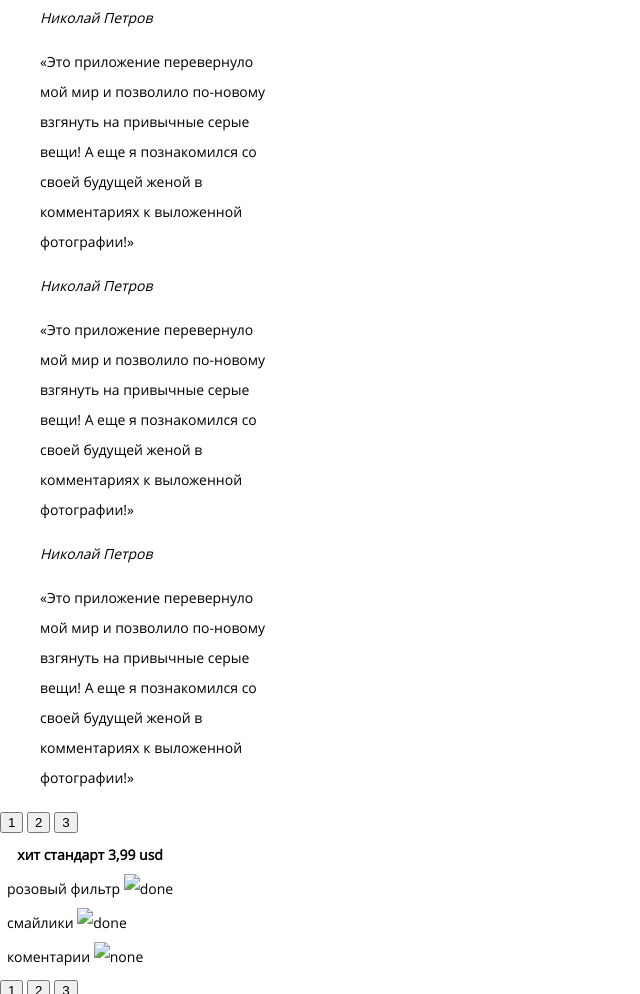
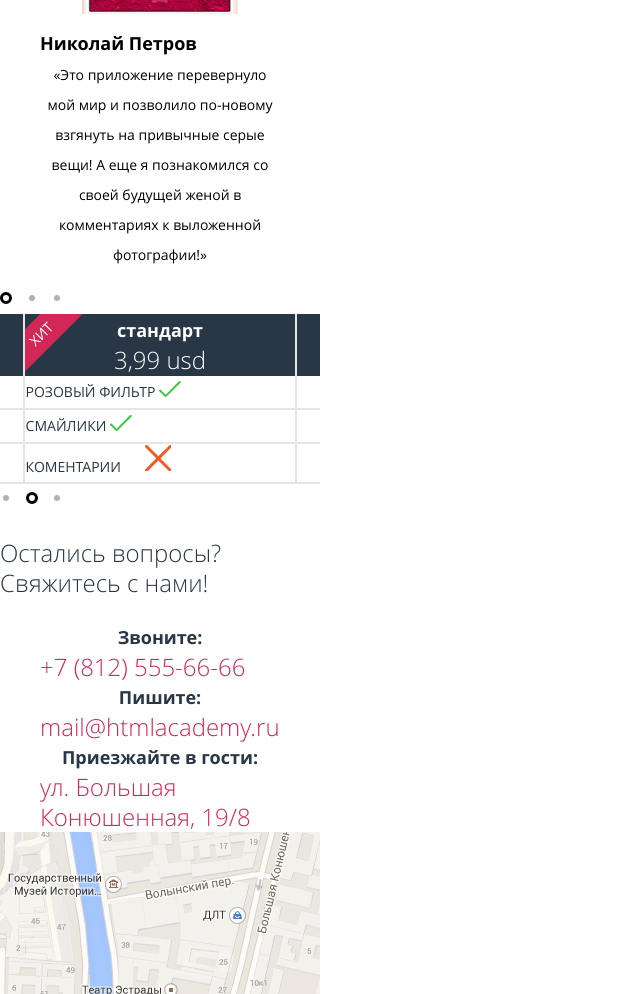
Before and after one commit to Alexey197/552287-pink, a website: page source/index.html in a window 1280 px wide. Shown: the part 1806-2800 px from the top of the page, without its empty margins (0-640 px from the left). Drawn offline with nearby package versions, Linux system fonts and the light colour scheme; files that its build step writes are made by us from their sources.

Commit message:
base styles index.html

```diff
--- a/source/index.html
+++ b/source/index.html
@@ -105,7 +105,7 @@
         </blockquote>
       </div>
       <div class="slider">
-        <button class="slider__toggle" type="button">1</button>
+        <button class="slider__toggle slider__toggle--active" type="button">1</button>
         <button class="slider__toggle" type="button">2</button>
         <button class="slider__toggle" type="button">3</button>
       </div>
@@ -117,7 +117,7 @@
         <tr>
           <th class="price__head"></th>
           <th class="price__head">
-            <span class="price__description price__description--label">хит</span>
+            <!--<span class="price__description price__description&#45;&#45;label">хит</span>-->
             <span class="price__description price__description--title">стандарт</span>
             <span class="price__description price__description--value">3,99 usd</span>
           </th>
@@ -125,34 +125,40 @@
         </tr>
         <tr>
           <td class="price__field"></td>
-          <td class="price__field">
+          <td class="price__field price__field--col-2">
             <span class="price__text">розовый фильтр</span>
-            <img class="price__image price__image--done" src="#" alt="done">
+            <svg class="price-image price-image--yes" version="1.0" id="Layer_1" xmlns="http://www.w3.org/2000/svg" xmlns:xlink="http://www.w3.org/1999/xlink" x="0px" y="0px" width="21.698px" height="16.09px" viewBox="-82.357 4.875 21.698 16.09" enable-background="new -82.357 4.875 21.698 16.09" xml:space="preserve">
+              <path d="M-60.953,5.167c-0.391-0.391-1.023-0.391-1.414,0L-75.75,18.551l-4.9-4.9c-0.391-0.391-1.023-0.391-1.414,0 s-0.391,1.023,0,1.414l5.607,5.607c0.195,0.195,0.451,0.293,0.707,0.293s0.512-0.098,0.707-0.293l14.09-14.0 C-60.562,6.191-60.562,5.558-60.953,5.167z"/>
+            </svg>
+          </td>
+          <td class="price__field"></td>
+        </tr>
+        <tr>
+          <td class="price__field"></td>
+          <td class="price__field price__field--col-2">
+            <span class="price__text">смайлики</span>
+            <svg class="price-image price-image--yes" version="1.0" id="Layer_1" xmlns="http://www.w3.org/2000/svg" xmlns:xlink="http://www.w3.org/1999/xlink" x="0px" y="0px" width="21.698px" height="16.09px" viewBox="-82.357 4.875 21.698 16.09" enable-background="new -82.357 4.875 21.698 16.09" xml:space="preserve">
+              <path d="M-60.953,5.167c-0.391-0.391-1.023-0.391-1.414,0L-75.75,18.551l-4.9-4.9c-0.391-0.391-1.023-0.391-1.414,0 s-0.391,1.023,0,1.414l5.607,5.607c0.195,0.195,0.451,0.293,0.707,0.293s0.512-0.098,0.707-0.293l14.09-14.0 C-60.562,6.191-60.562,5.558-60.953,5.167z"/>
+            </svg>
           </td>
           <td class="price__field"></td>
         </tr>
         <tr>
           <td class="price__field"></td>
           <td class="price__field">
-            <span class="price__text">смайлики</span>
-            <img class="price__image price__image--done" src="#" alt="done">
-          </td>
-          <td class="price__field"></td>
-        </tr>
-        <tr>
-          <td class="price__field"></td>
-          <td class="price__field">
-            <span class="price__text">коментарии</span>
-            <img class="price__image price__image--none" src="#" alt="none">
+            <span class="price__text price__field--col-2">коментарии</span>
+            <svg class="price-image price-image--no" version="1.0" id="Layer_1" xmlns="http://www.w3.org/2000/svg" xmlns:xlink="http://www.w3.org/1999/xlink" x="0px" y="0px" width="26.752px" height="26.752px" viewBox="0 0 26.752 26.752" enable-background="new 0 0 26.752 26.752" xml:space="preserve">
+              <path d="M15.497,13.376L26.312,2.562c0.586-0.585,0.586-1.535,0-2.121s-1.535-0.586-2.121,0L13.376,11.255L2.562,0.439 c-0.586-0.586-1.535-0.586-2.121,0c-0.586,0.585-0.586,1.535,0,2.121l10.814,10.815L0.439,24.19c-0.586,0.586-0.586,1.535,0,2.121 c0.293,0.293,0.677,0.439,1.061,0.439s0.768-0.146,1.061-0.439l10.815-10.814L24.19,26.312c0.293,0.293,0.677,0.439,1.061,0.439 s0.768-0.146,1.061-0.439c0.586-0.586,0.586-1.535,0-2.121L15.497,13.376z"/>
+            </svg>
           </td>
           <td class="price__field"></td>
         </tr>
         </thead>
       </table>
-      <div class="price__slider">
-        <button class="price__toggle" type="button">1</button>
-        <button class="price__toggle" type="button">2</button>
-        <button class="price__toggle" type="button">3</button>
+      <div class="price__slider slider">
+        <button class="slider__toggle" type="button">1</button>
+        <button class="slider__toggle slider__toggle--active" type="button">2</button>
+        <button class="slider__toggle" type="button">3</button>
       </div>
     </section>
     <section class="contacts">
@@ -163,16 +169,15 @@
       </p>
       <dl class="contacts__list">
         <dt class="contacts__description">Звоните:</dt>
-        <dd class="contacts__call">+7 (812) 555-66-66</dd>
+        <dd class="contacts__data">+7 (812) 555-66-66</dd>
         <dt class="contacts__description">Пишите:</dt>
-        <dd class="contacts__mail">mail@htmlacademy.ru</dd>
+        <dd class="contacts__data">mail@htmlacademy.ru</dd>
         <dt class="contacts__description">Приезжайте в гости:</dt>
-        <dd class="contacts__address">ул. Большая Конюшенная, 19/8</dd>
+        <dd class="contacts__data">ул. Большая Конюшенная, 19/8</dd>
       </dl>
       <div class="contacts__map"></div>
     </section>
   </main>
   <footer class="page-footer"></footer>
-
   </body>
 </html>
--- a/source/less/blocks/advantages.less
+++ b/source/less/blocks/advantages.less
@@ -1,23 +1,26 @@
 .advantages {
   .ul_config;
   width: 320px;
-  background: url("../img/iphone-screen-mobile@1x.png") no-repeat 0 327px;
+  background: url("../img/iphone-screen-mobile@1x.png") no-repeat 50% 327px;
 }
 
 .advantages__item:nth-of-type(3) {
   padding-bottom: 300px;
 }
 
-.advantages__title {
+.advantages__title,
+.advantages__text {
   margin: 0;
   padding: 0;
+  text-align: center;
+}
+
+.advantages__title {
   .font_config(18px, 24px, 700, @font_family);
   color: #000000;
 }
 
 .advantages__text {
-  margin: 0;
-  padding: 0;
   .font_config(@font_size: 14px,@line_height, 400, @font_family);
   color: #283645;
 }
--- a/source/less/blocks/button.less
+++ b/source/less/blocks/button.less
@@ -1,4 +1,4 @@
-.button-download {
+.button {
   display: block;
   width: 281px;
   height: 55px;
--- /dev/null
+++ b/source/less/blocks/contacts.less
@@ -0,0 +1,28 @@
+.contacts__text {
+  display: flex;
+  flex-direction: column;
+  .font_config(24px, @line_height, 300, @font_family);
+  color: #283645;
+}
+
+.contacts__list {
+  width: 320px;
+  .reset();
+}
+
+.contacts__description {
+  .font_config(18px, @line_height, 700, @font_family);
+  color: #283645;
+  text-align: center;
+}
+
+.contacts__data {
+  .font_config(24px, @line_height, 300, @font_family);
+  color: #d22856;
+}
+
+.contacts__map {
+  height: 200px;
+  background-image: url("../img/bg-map-mobile@1x.png");
+  background-position: 0 330px;
+}
--- a/source/less/blocks/offer.less
+++ b/source/less/blocks/offer.less
@@ -1,6 +1,7 @@
 .offer__text {
   margin: 0;
   padding: 0;
+  text-align: center;
   .font_config(24px, @line_height, 300, @font_family);
   color: #283645;
 }
--- /dev/null
+++ b/source/less/blocks/price.less
@@ -0,0 +1,91 @@
+.price__list {
+  .reset();
+  max-width: 320px;
+  border-collapse: collapse;
+  border: none;
+}
+
+.price__head:nth-of-type(2) {
+  position: relative;
+  width: 276px;
+  overflow: hidden;
+}
+
+.price__head:nth-of-type(2)::before {
+  position: absolute;
+  content: "хит";
+  width: 100%;
+  top: 5px;
+  right: 119px;
+  transform: rotate(-45deg);
+  color: #ffffff;
+  .font_config(14px , @line_height, 400, @font_family);
+  text-transform: uppercase;
+  background-color: #d22856;
+}
+
+//.price__head:nth-of-type(2)::after {
+//  position: absolute;
+//  content: "";
+//  background: url("../img/bg-hit.svg") no-repeat 50% 50%;
+//}
+
+
+.price__head:nth-of-type(1),
+.price__head:nth-of-type(3) {
+  width: 24px;
+}
+
+.price__field,
+.price__head {
+  border: 2px solid #e5e5e5;
+}
+
+.price__head {
+  background-color: #283645;
+  border-top: #283645;
+  border-bottom: #283645;
+  border-collapse: collapse;
+}
+
+.price__field:nth-of-type(3),
+.price__head:nth-of-type(3) {
+  border-right: none;
+}
+
+.price__field:nth-of-type(1),
+.price__head:nth-of-type(1) {
+  border-left: none;
+}
+
+.price__field {
+  border-top: none;
+}
+
+.price__description--title {
+  display: block;
+  .font_config(18px , @line_height, 700, @font_family);
+  color: #ffffff;
+}
+
+.price__description--value {
+  display: block;
+  .font_config(24px , @line_height, 300, @font_family);
+  color: #ffffff;
+}
+
+.price__text {
+  .font_config(@font_size, @line_height, @font_weight, @font_family);
+  text-transform: uppercase;
+  color: #283645;
+}
+
+.price-image--yes {
+  fill: #3dc644;
+  margin-left: auto;
+}
+
+.price-image--no {
+  fill: #f25b26;
+  margin-left: 20px;
+}
--- /dev/null
+++ b/source/less/blocks/reviews.less
@@ -0,0 +1,19 @@
+.reviews__item:nth-of-type(2),
+.reviews__item:nth-of-type(3) {
+  display: none;
+}
+
+.reviews__origin,
+.reviews__text {
+  .reset();
+  text-align: center;
+}
+
+.reviews__origin {
+  .font_config(18px, 30px, 700, @font_family);
+  font-style: normal;
+}
+
+.reviews__text {
+  .font_config(@font_size, @line_height, 400, @font_family);
+}
--- /dev/null
+++ b/source/less/blocks/slider.less
@@ -0,0 +1,18 @@
+.slider__toggle {
+  .btn-reset();
+  display: inline-block;
+  width: 12px;
+  height: 12px;
+  margin-right: 10px;
+  background-color: fade(#000000, 30%);
+  overflow: hidden;
+  border-radius: 50%;
+  outline: 0;
+  text-decoration: none;
+  border: 3px solid #ffffff;
+}
+
+.slider__toggle--active {
+  background-color: transparent;
+  border: 3px solid #000000;
+}
--- a/source/less/mixins.less
+++ b/source/less/mixins.less
@@ -10,3 +10,16 @@
   font-weight: @font_weight;
   font-family: @font_family;
 }
+
+.reset() {
+  margin: 0;
+  padding: 0;
+}
+
+.btn-reset() {
+  padding: 0;
+  border: none;
+  font: inherit;
+  color: inherit;
+  background-color: transparent;
+}
--- a/source/less/style.less
+++ b/source/less/style.less
@@ -23,3 +23,11 @@
 @import "blocks/offer";
 
 @import "blocks/advantages";
+
+@import "blocks/reviews";
+
+@import "blocks/slider";
+
+@import "blocks/price";
+
+@import "blocks/contacts";
--- a/source/less/typography.less
+++ b/source/less/typography.less
@@ -1,5 +1,5 @@
 @font-face {
-  font-family: "Open Sans Light";
+  font-family: "Open Sans";
   font-weight: 300;
   font-style: normal;
 
@@ -19,7 +19,7 @@
 }
 
 @font-face {
-  font-family: "Open Sans Bold";
+  font-family: "Open Sans";
   font-weight: 700;
   font-style: normal;
 
```
